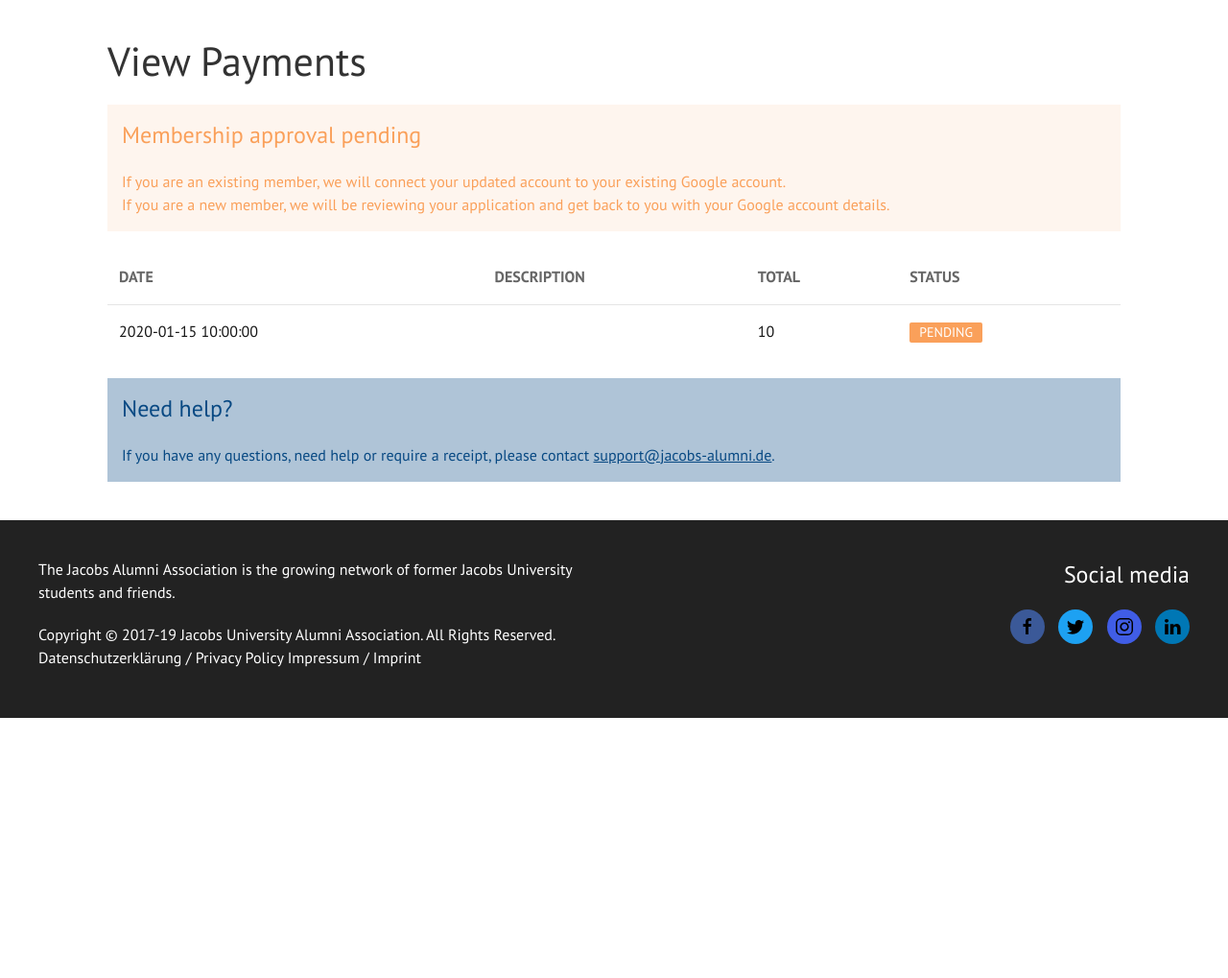
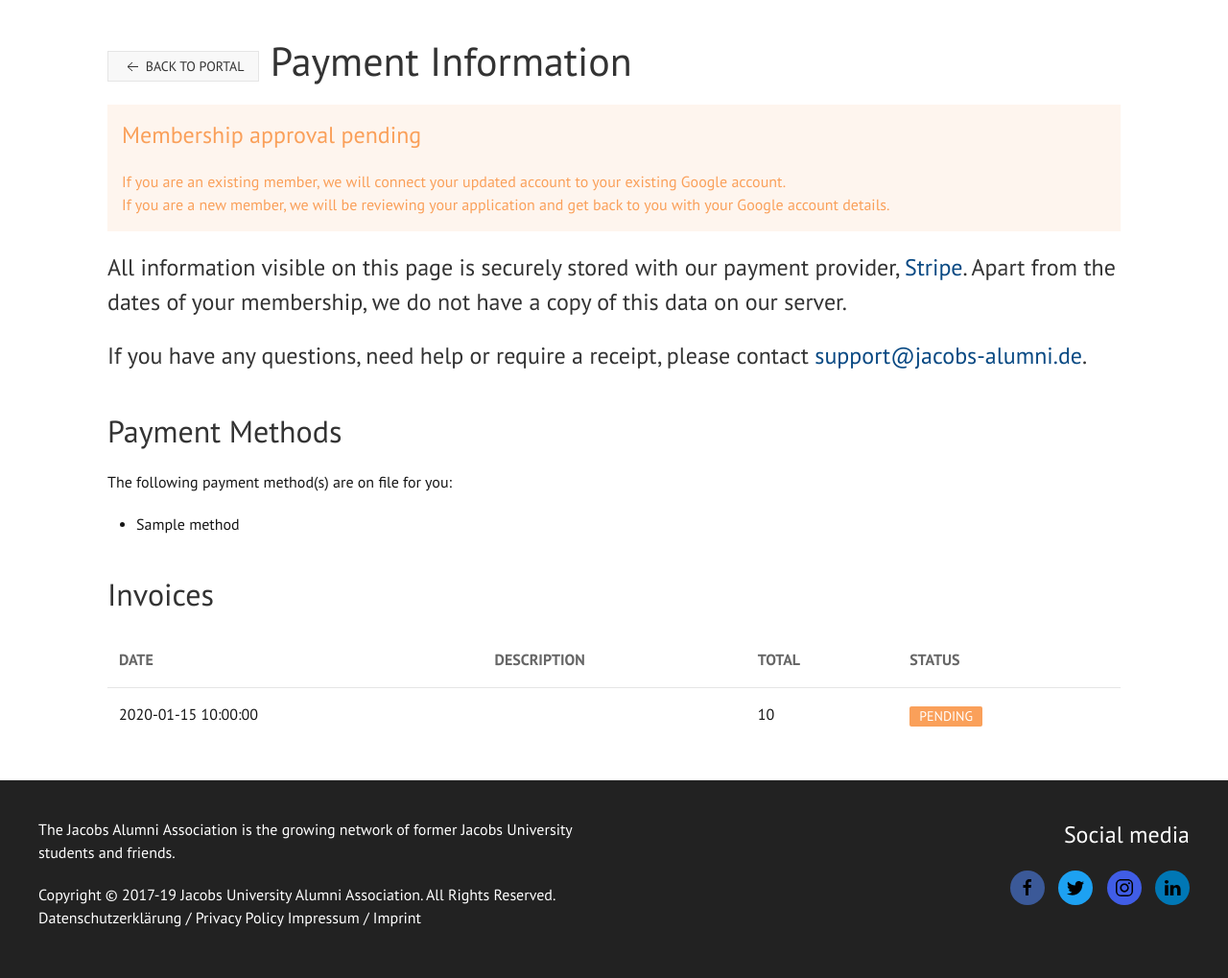
Before and after one commit to JacobsAlumni/MemberManagement, a Django app: template payments/templates/payments/view.html in a window 1280 px wide. Shown: the part 81-1100 px from the top of the page at 96% size. Before the commit the page ends 829 px from the top, so only its background shows below. Run offline with Django 3.2, Linux system fonts and the light colour scheme; the template is opened without the code that fills it: most values are stand-ins (such as "Sample title", 1, 10 or a date in 2020); some libraries are stand-ins or nearby versions.

Commit message:
Better payments view for alumni

```diff
--- a/payments/templates/payments/subscribe.html
+++ b/payments/templates/payments/subscribe.html
@@ -24,9 +24,9 @@
     <article class="uk-article">
         <h1 class="uk-article-title">
             {% if updating %}
-                <a href="{% url "portal" %}" class="uk-button uk-button-default uk-button-small">
+                <a href="{% url "view_payments" %}" class="uk-button uk-button-default uk-button-small">
                     <span uk-icon="icon: arrow-left"></span>
-                    Back to Portal
+                    Back to Payment Information
                 </a>
             {% endif %}
             {{ title }}
--- a/payments/templates/payments/view.html
+++ b/payments/templates/payments/view.html
@@ -1,17 +1,34 @@
 {% extends "base/base.html" %}
 {% load uikit_tags %}
 
-{% block title %} View Payments{% if admin %} for {{ username }}{% endif %} {% endblock %}
+{% block title %} View Payment Information{% if admin %} for {{ user.username }}{% endif %} {% endblock %}
 
 {% block content %}
 <article class="uk-article">
     <h1 class="uk-article-title">
-        View Payments{% if admin %} for {{ username }}{% endif %}
+        {% if admin %}{% else %}
+            <a href="{% url "portal" %}" class="uk-button uk-button-default uk-button-small">
+                <span uk-icon="icon: arrow-left"></span>
+                Back to Portal
+            </a>
+        {% endif %}
+        Payment Information{% if admin %} for {{ user.username }}{% endif %}
     </h1>
 
     {% if admin %}{% else %}
         {% include "portal/approval_warning.html" %}
     {% endif %}
+
+    <div class="uk-text-lead">
+        <p>
+            All information visible on this page is securely stored with our payment provider, <a href="https://stripe.com/">Stripe</a>.
+            Apart from the dates of your membership, we do not have a copy of this data on our server.
+        </p>
+
+        <p>
+            If you have any questions, need help or require a receipt, please contact <a href="mailto:support@jacobs-alumni.de">support@jacobs-alumni.de</a>.
+        </p>
+    </div>
 
 
     {% if error %}
@@ -22,6 +39,36 @@
             </p>
         </div>
     {% else %}
+
+        <h2>Payment Methods</h2>
+
+        {% if methods %}
+        <p>
+            The following payment method(s) are on file for you:
+        </p>
+
+        <ul>
+            {% for method in methods %}
+                <li>{{ method | safe }}</li>
+            {% endfor %}
+        </ul>
+
+        <p>
+            {% if admin %}{% else %}
+                {% if user.alumni.can_update_payment %}
+                    <a href="{% url 'update_subscription' %}" class="uk-button uk-button-default">Update Payment Method</a>
+                {% endif %}
+            {% endif %}
+        </p>
+        {% else %}
+
+        <p>
+            No payment methods on file.
+        </p>
+
+        {% endif %}
+
+        <h2>Invoices</h2>
 
         <table class="uk-table uk-table-divider">
             <thead>
@@ -62,14 +109,5 @@
             </tbody>
         </table>
     {% endif %}
-
-    {% if admin %}{% else %}
-    <div class="uk-alert uk-alert-primary" uk-alert>
-        <h3>Need help?</h3>
-        <p>
-            If you have any questions, need help or require a receipt, please contact <a href="mailto:support@jacobs-alumni.de">support@jacobs-alumni.de</a>.
-        </p>
-    </div>
-    {% endif %}
 </article>
 {% endblock %}
--- a/payments/urls.py
+++ b/payments/urls.py
@@ -21,7 +21,7 @@ urlpatterns = [
     url(r'^membership/$', SignupView.as_view(), name='setup_membership'),
     url(r'^subscribe/$', SubscribeView.as_view(), name='setup_subscription'),
     url(r'^update/$', UpdatePaymentView.as_view(), name='update_subscription'),
-    url(r'^view/$', PaymentsView.as_view(), name='edit_payments'),
-    url(r'^view/(?P<id>\d+)/$',
+    url(r'^$', PaymentsView.as_view(), name='view_payments'),
+    url(r'^admin/(?P<id>\d+)/$',
         PaymentsAdminView.as_view(), name='view_payments_admin'),
 ]
```
Also changed, not shown: payments/stripewrapper.py (+23 -0 lines), payments/views.py (+46 -21 lines), registry/templates/portal/parts/payment.html (+2 -5 lines).
